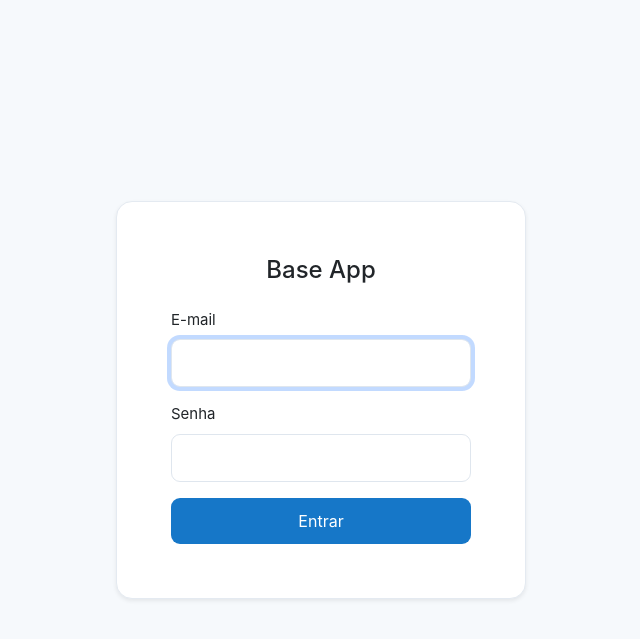
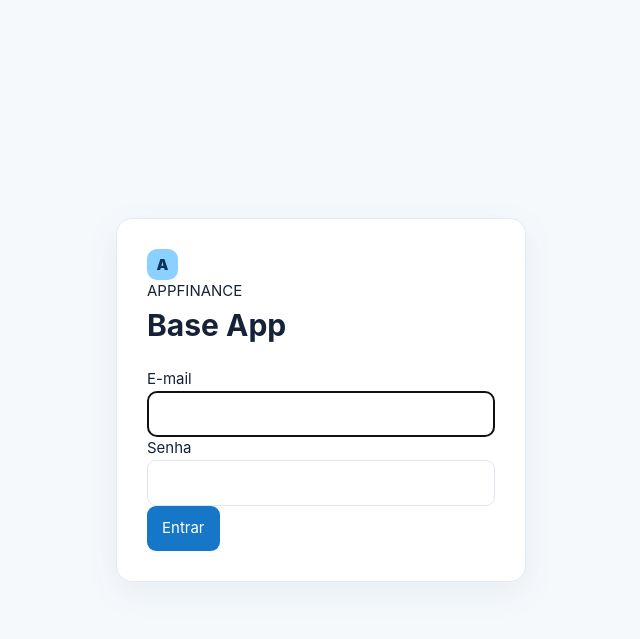
Before and after one commit to choppon24h-png/APPFINANCE, a PHP site: page /login in a window 1280 px wide. Shown: the top 639 px of the page, without its empty margins (319-959 px from the left). Run offline with PHP 8.4, Linux system fonts and the light colour scheme.

Commit message:
feat: alinhar autenticacao ao visual do app

```diff
--- a/app/Views/layout/auth_header.php
+++ b/app/Views/layout/auth_header.php
@@ -2,12 +2,15 @@
 <html lang="pt-BR">
 <head>
     <meta charset="UTF-8">
-    <meta name="viewport" content="width=device-width, initial-scale=1.0">
-    <title><?= htmlspecialchars($title ?? ($_ENV['APP_NAME'] ?? 'Base App')) ?></title>
-    <link href="https://cdn.jsdelivr.net/npm/bootstrap@5.3.3/dist/css/bootstrap.min.css" rel="stylesheet">
+    <meta name="viewport" content="width=device-width, initial-scale=1.0, viewport-fit=cover">
+    <meta name="theme-color" content="#0f4c81">
+    <meta name="description" content="APPFINANCE: controle financeiro simples e seguro.">
+    <link rel="manifest" href="/manifest.json">
+    <link rel="icon" href="/assets/icons/icon.svg" type="image/svg+xml">
+    <title><?= htmlspecialchars($title ?? ($_ENV['APP_NAME'] ?? 'APPFINANCE')) ?></title>
     <link href="/assets/css/app.css" rel="stylesheet">
 </head>
 <body>
 <div class="auth-wrapper">
-    <div class="auth-card card shadow-sm">
-        <div class="card-body p-4">
+    <div class="auth-card">
+        <div class="auth-brand"><span class="brand-mark">A</span><span><?= htmlspecialchars($_ENV['APP_NAME'] ?? 'APPFINANCE') ?></span></div>
```
